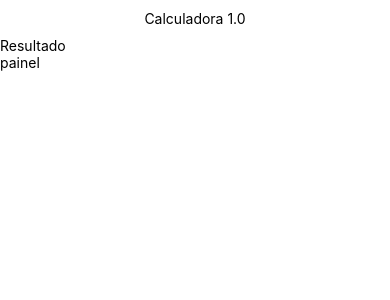
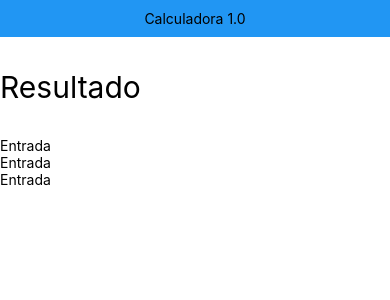
Before and after one commit to PauloVictorSantos/app-calculator, a React Native app: screen / in a window 390 px wide. Shown: the top 300 px of the page. Built offline with nearby package versions, Linux system fonts and the light colour scheme.

Commit message:
Painel parte 1

```diff
--- a/src/components/Cabecalho.js
+++ b/src/components/Cabecalho.js
@@ -9,7 +9,7 @@ export default props =>(
 
 const styles = StyleSheet.create({
     topo:{
-        backgrpundColor: '#2196F3',
+        backgroundColor: '#2196F3',
         padding: 10,
         alignItems: 'center'
     },
--- /dev/null
+++ b/src/components/Comando.js
@@ -0,0 +1,6 @@
+import React from 'react';
+import {Text} from 'react-native';
+
+export default props=>(
+    <Text>Entrada</Text>
+);
--- /dev/null
+++ b/src/components/Entrada.js
@@ -0,0 +1,6 @@
+import React from 'react';
+import {Text} from 'react-native';
+
+export default props=>(
+    <Text>Entrada</Text>
+);
--- /dev/null
+++ b/src/components/Operacao.js
@@ -0,0 +1,6 @@
+import React from 'react';
+import {Text} from 'react-native';
+
+export default props=>(
+    <Text>Entrada</Text>
+);
--- a/src/components/Painel.js
+++ b/src/components/Painel.js
@@ -1,9 +1,14 @@
 import React from 'react';
 import { View, Text } from 'react-native';
+import Entrada from './Entrada';
+import Operacao from './Operacao';
+import Comando from './Comando';
 
 const Painel = props => (
     <View>
-        <Text>painel</Text>
+       <Entrada />
+       <Operacao/>
+      <Comando />
     </View>
 );
 
--- a/src/components/Visor.js
+++ b/src/components/Visor.js
@@ -3,7 +3,7 @@ import { View, TextInput, StyleSheet } from 'react-native';
 
 export default props => (
     <View>
-        <TextInput styles={styles.visor}
+        <TextInput style={styles.visor}
             placeholder='Resultado'
             editable={false}
         />
```
